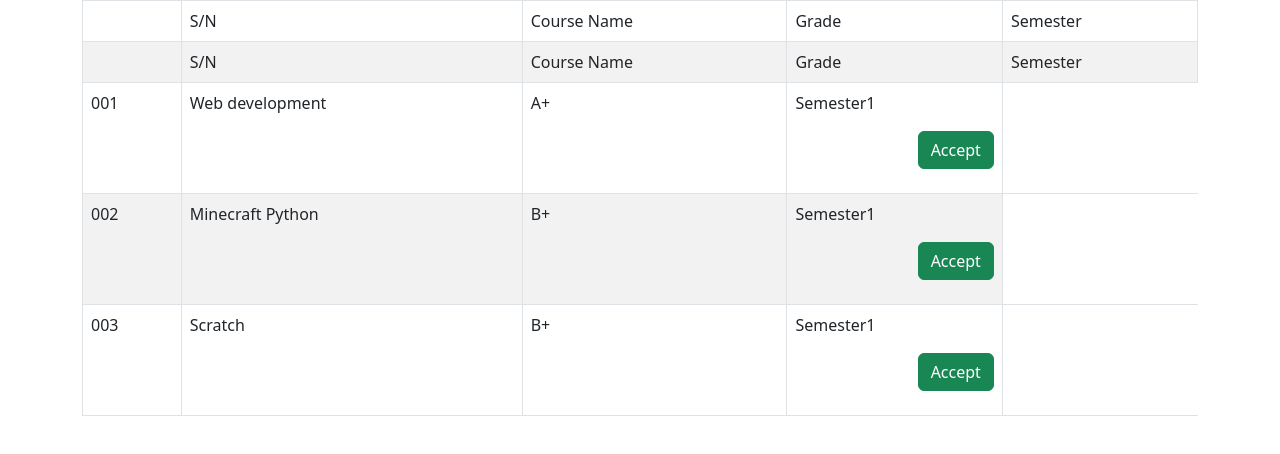
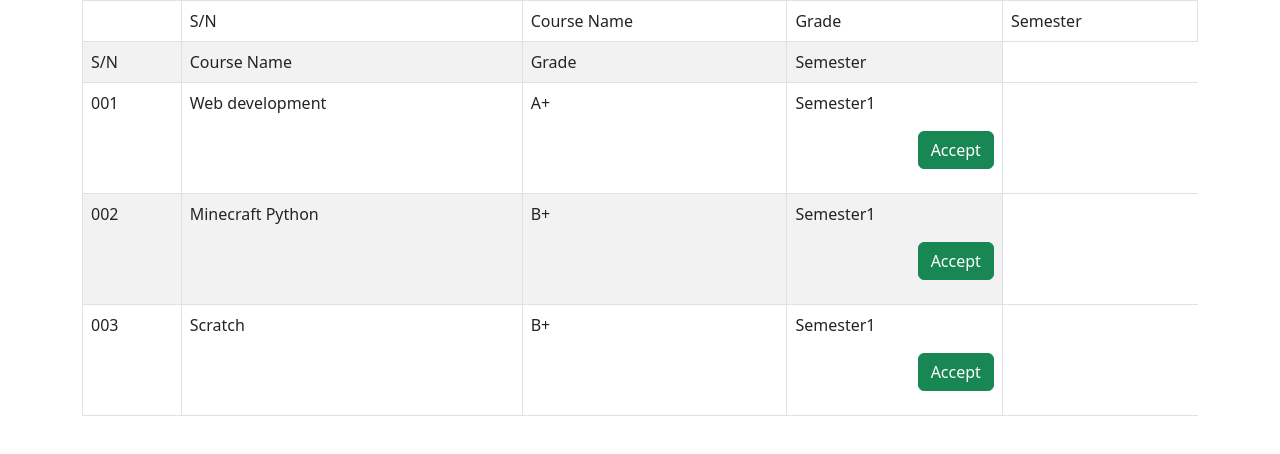
Before and after one commit to jovanohks/Jovan-Oh-CT06-2024-webthinker-End-Sem, a plain HTML site: page CT06/Question 1/index.html in a window 1280 px wide. Drawn offline with Linux system fonts and the light colour scheme.

Commit message:
Oct 18, 2024, 10:09 AM

```diff
--- a/CT06/Question 1/index.html
+++ b/CT06/Question 1/index.html
@@ -21,12 +21,12 @@
                 </th>
             </thead>
             <tbody>
-                <th>
+                <tr>
                     <td>S/N</td>
                     <td>Course Name</td>
                     <td>Grade</td>
                     <td>Semester</td>
-                </th>
+                </tr>
                 <tr>
                     <td>001</td>
                     <td>Web development</td>
```
